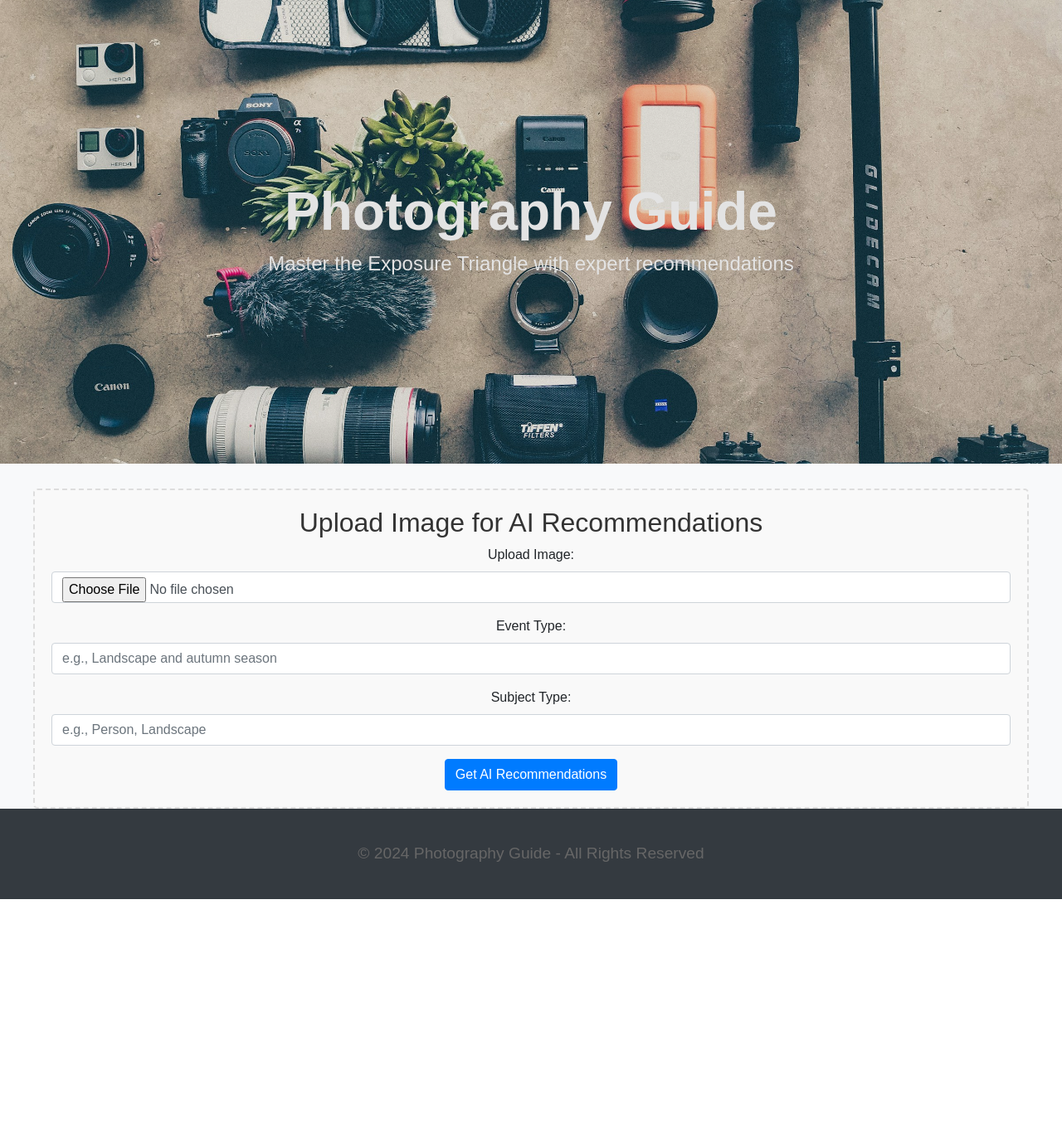
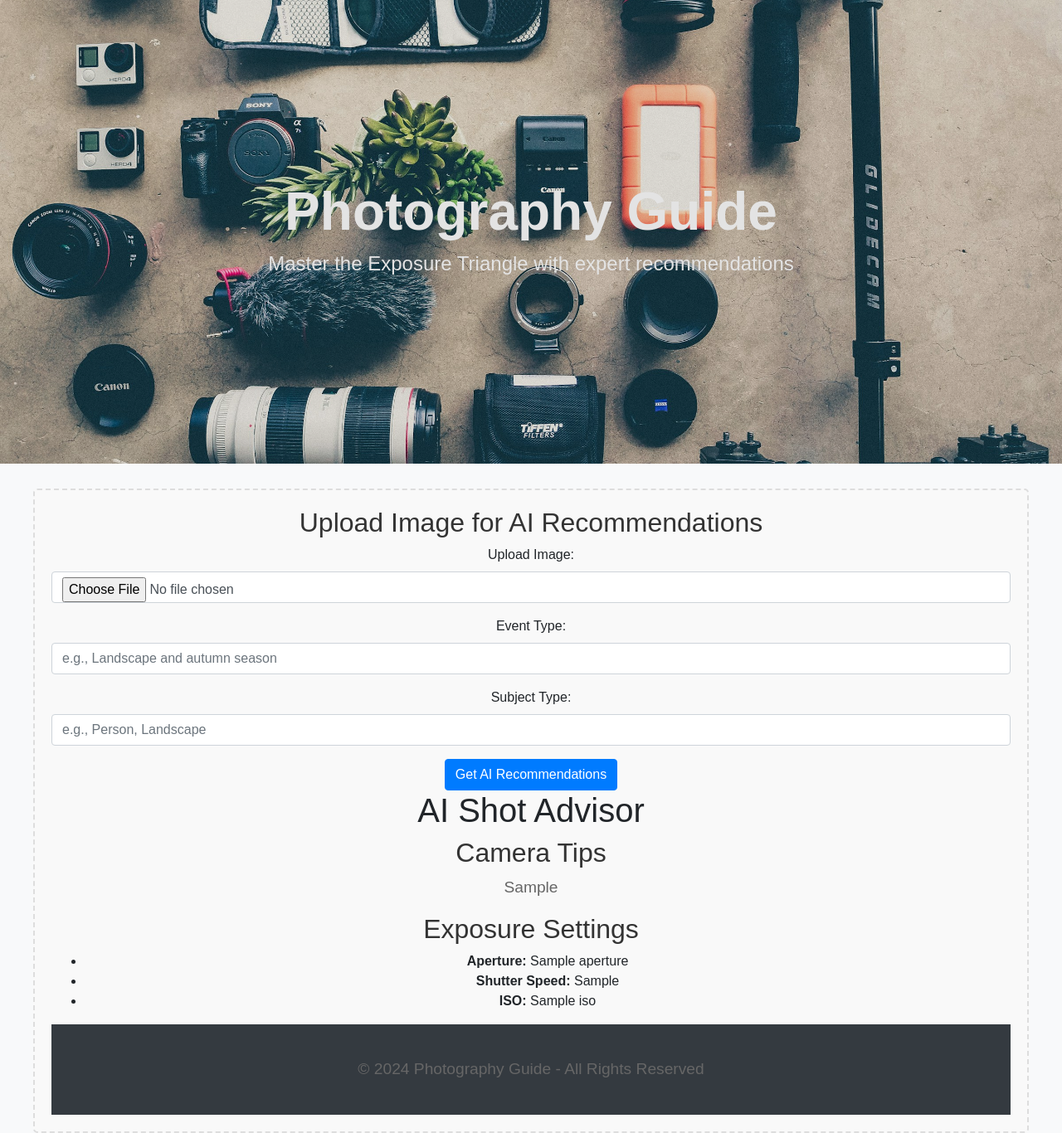
Before and after one commit to gbengaayelab/foto-guide, a Flask app: template templates/ai_advisor.html in a window 1280 px wide. Shown: the part 97-1463 px from the top of the page at 83% size. Before the commit the page ends 1181 px from the top, so only its background shows below. Run offline with Flask 3, Linux system fonts and the light colour scheme; the template is opened without the code that fills it: most values are stand-ins (such as "Sample title", 1, 10 or a date in 2020); some libraries are stand-ins or nearby versions.

Commit message:
Update ai_advisor.html

```diff
--- a/templates/ai_advisor.html
+++ b/templates/ai_advisor.html
@@ -252,25 +252,36 @@ p {
         </form>
 
         <!-- Display AI Recommendations -->
+        <h1>AI Shot Advisor</h1>
+
+        <!-- Show any error messages -->
+        {% if error_message %}
+        <p style="color: red;">{{ error_message }}</p>
+        {% endif %}
+
+        <!-- Form to upload image -->
+
+        <!-- Show the uploaded image -->
         {% if image_path %}
-        <div class="result-section">
-            <h3>Uploaded Image:</h3>
-            <img src="{{ url_for('static', filename='uploads/' + image_path.split('/')[-1]) }}" class="uploaded-img">
+        <h2>Uploaded Image</h2>
+        <img src="{{ url_for('static', filename=image_path) }}" alt="Uploaded Image" width="300px">
+        {% endif %}
 
-            <h4>Camera Setup Tips:</h4>
-            <p>{{ camera_tips }}</p>
+        <!-- Show AI camera tips -->
+        {% if camera_tips %}
+        <h2>Camera Tips</h2>
+        <p>{{ camera_tips }}</p>
+        {% endif %}
 
-            <h4>Exposure Settings:</h4>
-            <ul>
-                <li><strong>Aperture:</strong> {{ exposure_tips['Aperture'] }}</li>
-                <li><strong>ISO:</strong> {{ exposure_tips['ISO'] }}</li>
-                <li><strong>Shutter Speed:</strong> {{ exposure_tips['Shutter Speed'] }}</li>
-                <li><strong>White Balance:</strong> {{ exposure_tips['White Balance'] }}</li>
-                <li><strong>Focus Mode:</strong> {{ exposure_tips['Focus Mode'] }}</li>
-            </ul>
-        </div>
+        <!-- Show AI exposure triangle tips -->
+        {% if exposure_tips %}
+        <h2>Exposure Settings</h2>
+        <ul>
+            <li><strong>Aperture:</strong> {{ exposure_tips.aperture }}</li>
+            <li><strong>Shutter Speed:</strong> {{ exposure_tips.shutter_speed }}</li>
+            <li><strong>ISO:</strong> {{ exposure_tips.ISO }}</li>
+        </ul>
         {% endif %}
-    </div>
 
     <!-- Footer -->
     <footer class="footer">
```
